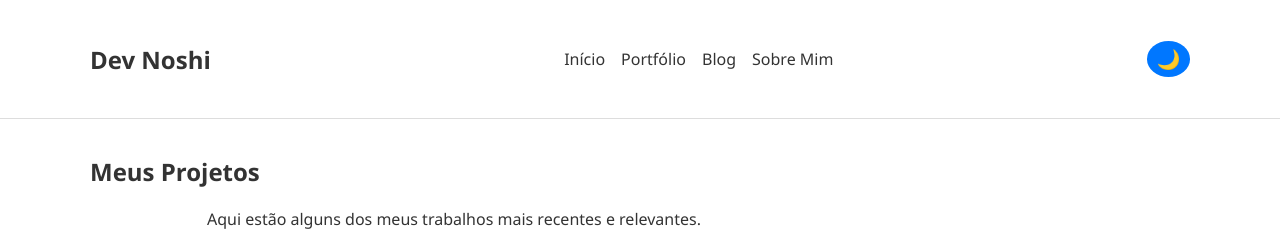
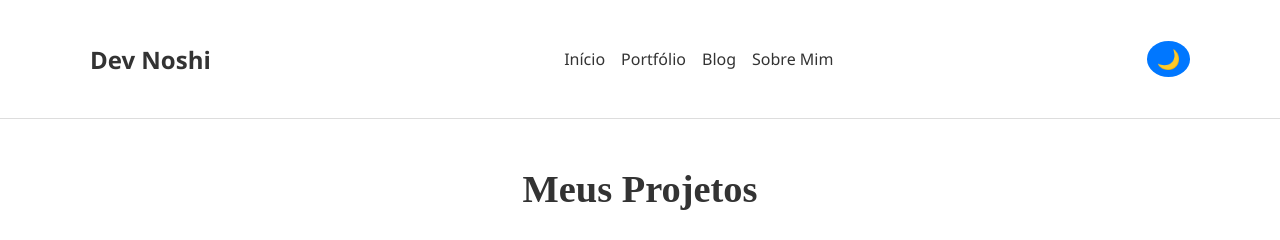
Before and after one commit to odeusmors/meu-portifolio, a plain HTML site: page portfolio.html in a window 1280 px wide. Shown: the top 240 px of the page. Drawn offline with Linux system fonts and the light colour scheme.

Commit message:
Criando classes de textos
Definindo classes para estilos de h1, h2, h3, h4 e <p>.

```diff
--- a/css/style.css
+++ b/css/style.css
@@ -255,3 +255,10 @@ body.dark header {
     font-size: 0.9rem;
     color: var(--text-dark);
 }
+
+.texto-principal {
+    font-size: 2.4rem;
+    font-family: 'Times New Roman', Times, serif;
+    text-align: center;
+    margin-bottom: 2rem;
+}
--- a/portfolio.html
+++ b/portfolio.html
@@ -27,8 +27,7 @@
 
     <!-- Portfólio -->
     <section class="container">
-        <h2>Meus Projetos</h2>
-        <p>Aqui estão alguns dos meus trabalhos mais recentes e relevantes.</p>
+        <h2 class="texto-principal">Meus Projetos</h2>
 
         <div class="grid">
             <div class="card">
```
